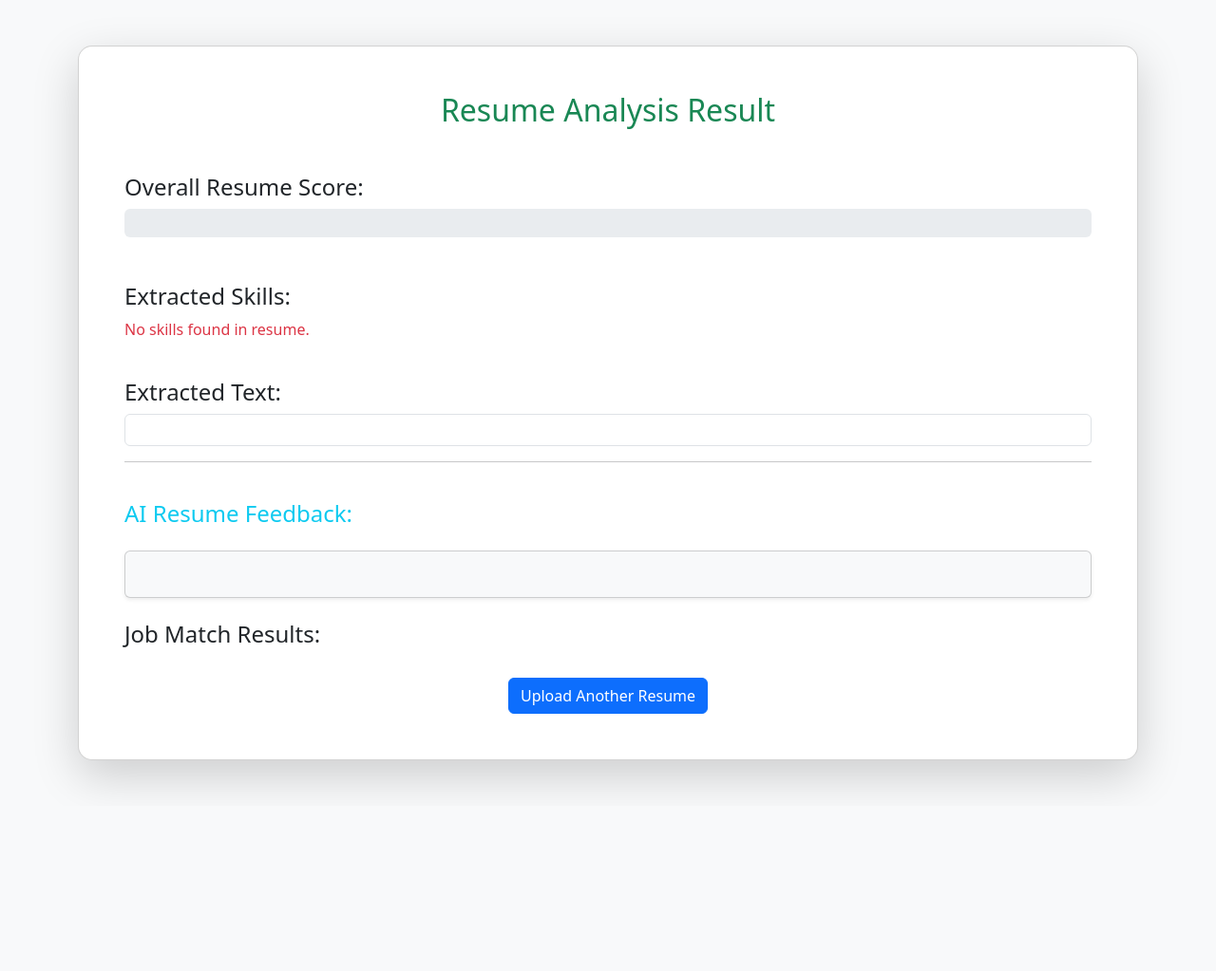
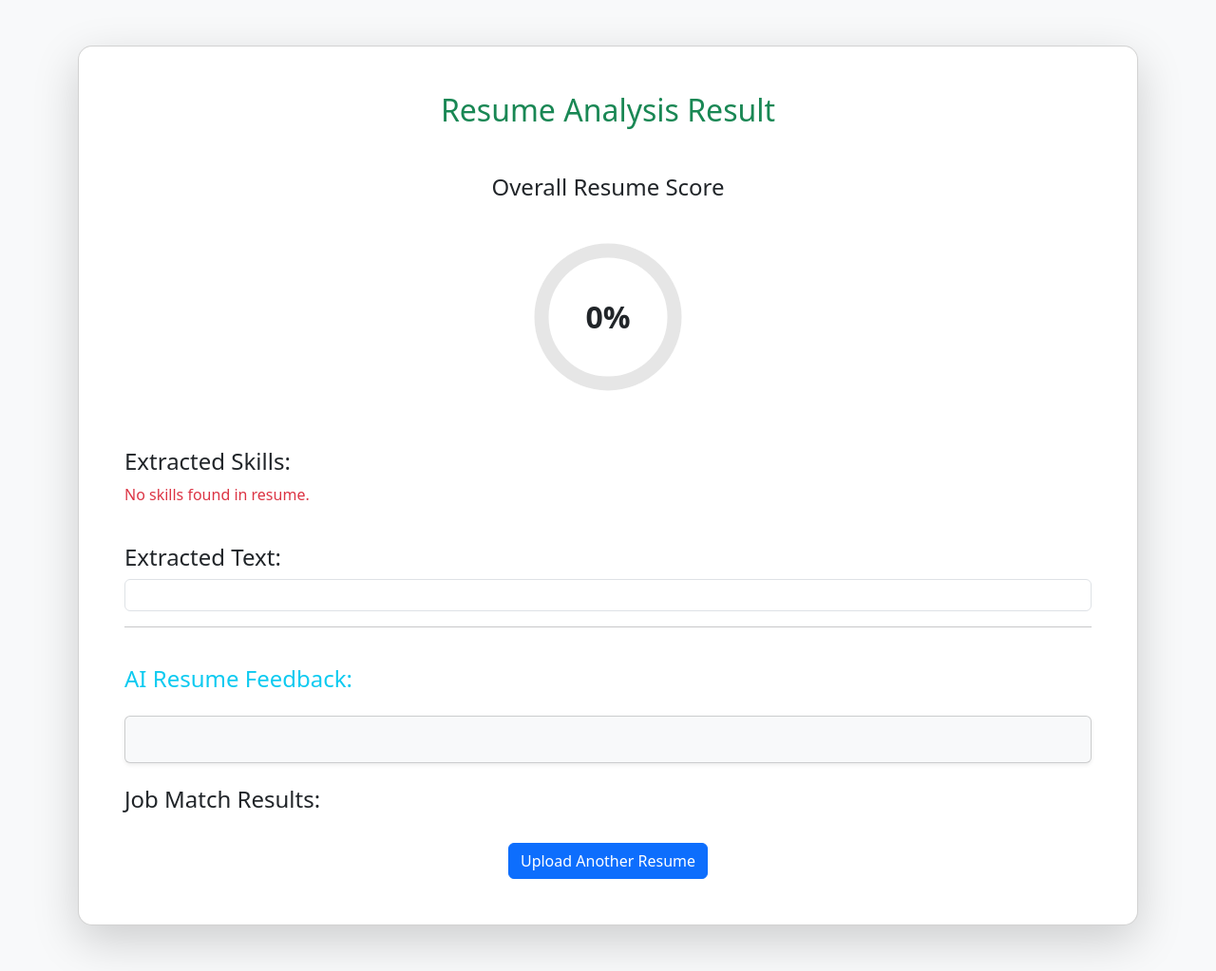
Before and after one commit to Pariisharma/Smart-Resume-Analyzer, a Flask app: template templates/result.html in a window 1280 px wide. Shown: the whole page at 95% size. Before the commit the page ends 830 px from the top, so only its background shows below. Run offline with Flask 3, Linux system fonts and the light colour scheme; the template is opened without the code that fills it, so the values that code supplies are empty.

Commit message:
Added circular ATS score meter

```diff
--- a/templates/result.html
+++ b/templates/result.html
@@ -20,12 +20,23 @@
             </h2>
 
             <!-- 🔥 Animated Overall Resume Score -->
-            <h4 class="mt-4">Overall Resume Score:</h4>
+            <h4 class="mt-4 text-center">Overall Resume Score</h4>
 
-            <div class="progress mb-4" style="height: 30px;">
-                <div id="overallProgress" class="progress-bar progress-bar-striped progress-bar-animated"
-                    role="progressbar" style="width: 0%;" aria-valuemin="0" aria-valuemax="100">
-                    0%
+            <div class="d-flex justify-content-center my-4">
+                <div class="position-relative" style="width: 180px; height: 180px;">
+
+                    <svg width="180" height="180">
+                        <circle cx="90" cy="90" r="70" stroke="#e6e6e6" stroke-width="15" fill="none" />
+
+                        <circle id="progressCircle" cx="90" cy="90" r="70" stroke="#4CAF50" stroke-width="15"
+                            fill="none" stroke-dasharray="440" stroke-dashoffset="440" stroke-linecap="round"
+                            transform="rotate(-90 90 90)" />
+                    </svg>
+
+                    <div class="position-absolute top-50 start-50 translate-middle">
+                        <h2 id="scoreText" class="fw-bold mb-0">0%</h2>
+                    </div>
+
                 </div>
             </div>
 
@@ -106,32 +117,39 @@
     <script>
         document.addEventListener("DOMContentLoaded", function () {
 
-            let score = {{ overall_score | default(0) }};
+            let score = {{ overall_score | default (0)
+        }};
+        let circle = document.getElementById("progressCircle");
+        let scoreText = document.getElementById("scoreText");
 
-        if (!score) {
-            score = 0;
-        }
+        let radius = 70;
+        let circumference = 2 * Math.PI * radius;
 
-        let progressBar = document.getElementById("overallProgress");
+        circle.style.strokeDasharray = circumference;
+        circle.style.strokeDashoffset = circumference;   // start empty
 
-        // Set dynamic color
-        if (score >= 70) {
-            progressBar.classList.add("bg-success");
-        } else if (score >= 40) {
-            progressBar.classList.add("bg-warning");
-        } else {
-            progressBar.classList.add("bg-danger");
-        }
+        let current = 0;
 
-        let width = 0;
         let interval = setInterval(function () {
-            if (width >= score) {
+
+            if (current >= score) {
                 clearInterval(interval);
             } else {
-                width++;
-                progressBar.style.width = width + "%";
-                progressBar.innerHTML = width + "%";
+                current++;
+                let offset = circumference - (current / 100) * circumference;
+                circle.style.strokeDashoffset = offset;
+                scoreText.innerHTML = current + "%";
+
+                // Dynamic color
+                if (current >= 70) {
+                    circle.style.stroke = "#28a745"; // green
+                } else if (current >= 40) {
+                    circle.style.stroke = "#ffc107"; // yellow
+                } else {
+                    circle.style.stroke = "#dc3545"; // red
+                }
             }
+
         }, 15);
 
 });
```
